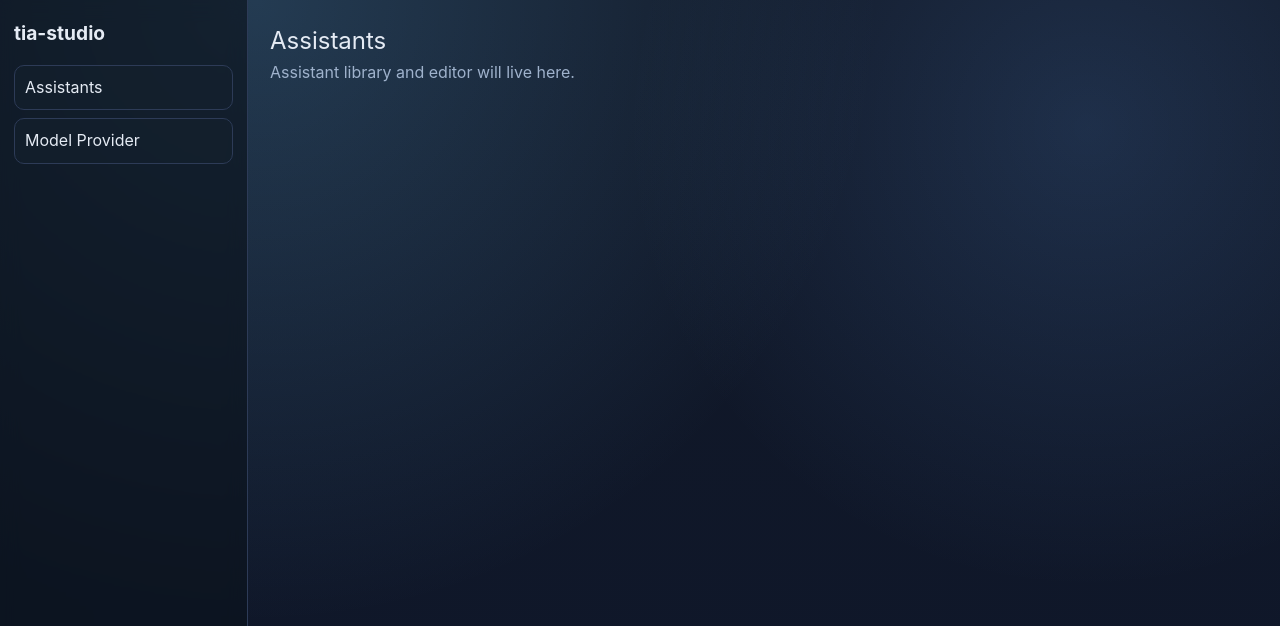
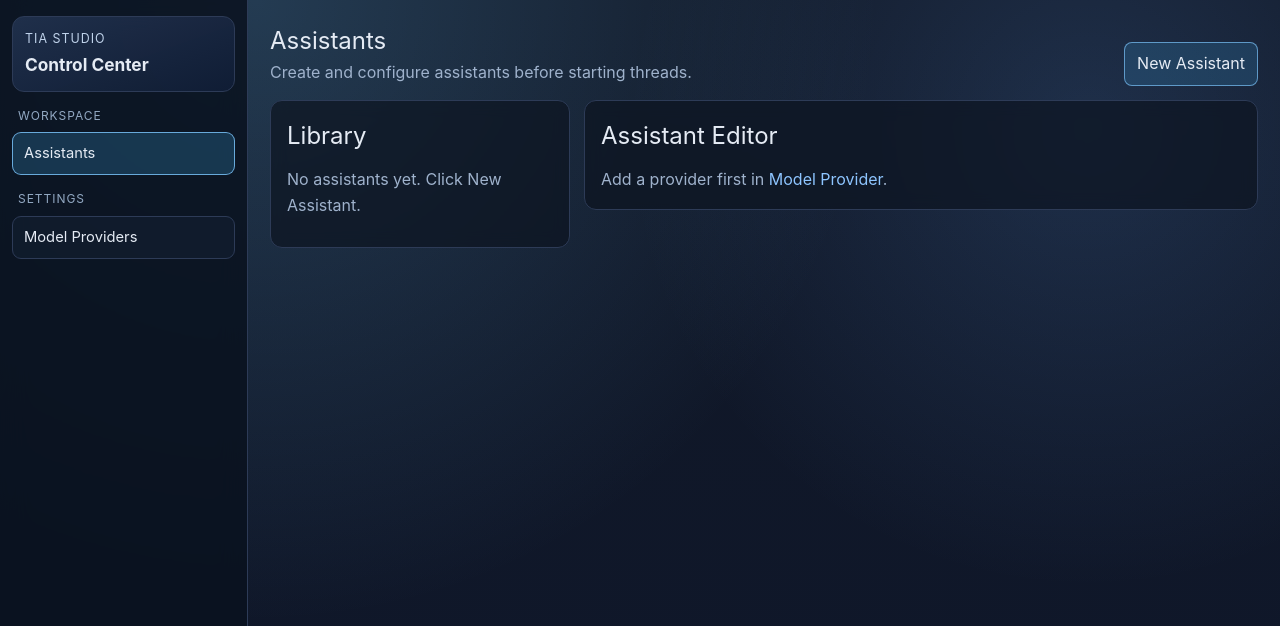
Before and after one commit to ZhuXinAI/tia-studio, a React (Vite) app in the folder src/renderer/: page /#/assistants in a window 1280 px wide. Shown: the top 626 px of the page. Built offline with nearby package versions, Linux system fonts and the light colour scheme.

Commit message:
feat: add assistants page editor and shadcn-style sidebar

```diff
--- a/src/renderer/src/app/layout/app-shell.tsx
+++ b/src/renderer/src/app/layout/app-shell.tsx
@@ -1,19 +1,43 @@
-import { Link, Outlet } from 'react-router-dom'
+import { NavLink, Outlet } from 'react-router-dom'
 
 export function AppShell(): React.JSX.Element {
   return (
     <div className="app-shell">
-      <aside className="app-shell__sidebar">
-        <h2 className="app-shell__title">tia-studio</h2>
-        <nav className="app-shell__nav">
-          <Link className="app-shell__nav-link" to="/assistants">
-            Assistants
-          </Link>
-          <Link className="app-shell__nav-link" to="/settings/providers">
-            Model Provider
-          </Link>
-        </nav>
+      <aside className="app-sidebar">
+        <header className="app-sidebar__header">
+          <p className="app-sidebar__eyebrow">Tia Studio</p>
+          <h2 className="app-sidebar__title">Control Center</h2>
+        </header>
+
+        <div className="app-sidebar__section">
+          <p className="app-sidebar__section-title">Workspace</p>
+          <nav className="app-sidebar__nav">
+            <NavLink
+              className={({ isActive }) =>
+                `app-sidebar__link ${isActive ? 'app-sidebar__link--active' : ''}`
+              }
+              to="/assistants"
+            >
+              Assistants
+            </NavLink>
+          </nav>
+        </div>
+
+        <div className="app-sidebar__section">
+          <p className="app-sidebar__section-title">Settings</p>
+          <nav className="app-sidebar__nav">
+            <NavLink
+              className={({ isActive }) =>
+                `app-sidebar__link ${isActive ? 'app-sidebar__link--active' : ''}`
+              }
+              to="/settings/providers"
+            >
+              Model Providers
+            </NavLink>
+          </nav>
+        </div>
       </aside>
+
       <main className="app-shell__content">
         <Outlet />
       </main>
--- a/src/renderer/src/assets/main.css
+++ b/src/renderer/src/assets/main.css
@@ -88,37 +88,75 @@ section p {
   min-height: 100vh;
 }
 
-.app-shell__sidebar {
+.app-sidebar {
   border-right: 1px solid var(--tia-border);
-  background: rgba(12, 20, 29, 0.64);
-  backdrop-filter: blur(10px);
-  padding: 18px 14px;
+  background: rgba(10, 18, 31, 0.85);
+  backdrop-filter: blur(14px);
+  padding: 16px 12px;
+  display: grid;
+  gap: 14px;
+  align-content: start;
 }
 
-.app-shell__title {
-  margin: 0 0 16px;
-  font-size: 1.2rem;
-  font-weight: 700;
-  color: var(--tia-text);
+.app-sidebar__header {
+  border: 1px solid var(--tia-border);
+  border-radius: 12px;
+  padding: 12px;
+  background: linear-gradient(160deg, rgba(37, 54, 84, 0.8), rgba(17, 30, 55, 0.85));
 }
 
-.app-shell__nav {
-  display: grid;
-  gap: 8px;
+.app-sidebar__eyebrow {
+  margin: 0;
+  color: #bfd2ea;
+  font-size: 0.78rem;
+  letter-spacing: 0.08em;
+  text-transform: uppercase;
 }
 
-.app-shell__nav-link {
+.app-sidebar__title {
+  margin: 2px 0 0;
+  color: var(--tia-text);
+  font-size: 1.08rem;
+  font-weight: 700;
+}
+
+.app-sidebar__section {
+  display: grid;
+  gap: 7px;
+}
+
+.app-sidebar__section-title {
+  margin: 0;
+  padding: 0 6px;
+  color: #93a9c3;
+  font-size: 0.75rem;
+  letter-spacing: 0.08em;
+  text-transform: uppercase;
+}
+
+.app-sidebar__nav {
+  display: grid;
+  gap: 6px;
+}
+
+.app-sidebar__link {
   display: block;
   border: 1px solid var(--tia-border);
-  border-radius: 10px;
-  padding: 9px 10px;
-  background: rgba(20, 32, 45, 0.56);
+  border-radius: 9px;
+  padding: 9px 11px;
+  background: rgba(20, 33, 52, 0.52);
   color: var(--tia-text);
+  font-size: 0.92rem;
 }
 
-.app-shell__nav-link:hover {
+.app-sidebar__link:hover {
   border-color: var(--tia-accent);
   color: var(--tia-accent);
+}
+
+.app-sidebar__link--active {
+  border-color: rgba(126, 201, 255, 0.8);
+  background: rgba(72, 184, 255, 0.2);
 }
 
 .app-shell__content {
@@ -252,12 +290,78 @@ section p {
   gap: 12px;
 }
 
+.assistants-page {
+  display: grid;
+  gap: 14px;
+}
+
+.assistants-page__header {
+  display: flex;
+  align-items: flex-end;
+  justify-content: space-between;
+  gap: 10px;
+}
+
+.assistants-page__header h1,
+.assistants-page__header p {
+  margin: 0;
+}
+
+.assistants-page__grid {
+  display: grid;
+  grid-template-columns: minmax(250px, 300px) minmax(420px, 1fr);
+  gap: 14px;
+  align-items: start;
+}
+
+.assistants-list {
+  display: grid;
+  gap: 12px;
+}
+
+.assistants-list h2,
+.assistants-editor h2 {
+  margin: 0;
+}
+
+.assistants-list__items {
+  display: grid;
+  gap: 8px;
+}
+
+.assistants-list__item {
+  display: grid;
+  gap: 2px;
+  text-align: left;
+  background: rgba(12, 20, 29, 0.6);
+}
+
+.assistants-list__item--active {
+  border-color: rgba(126, 201, 255, 0.66);
+  background: rgba(72, 184, 255, 0.14);
+}
+
+.assistants-list__name {
+  color: var(--tia-text);
+  font-weight: 600;
+}
+
+.assistants-list__meta {
+  color: var(--tia-text-soft);
+  font-size: 0.78rem;
+}
+
+.assistants-editor {
+  display: grid;
+  gap: 12px;
+}
+
 @media (max-width: 900px) {
   .app-shell {
     grid-template-columns: 1fr;
   }
 
-  .app-shell__sidebar {
+  .app-sidebar {
     border-right: none;
     border-bottom: 1px solid var(--tia-border);
   }
@@ -265,4 +369,8 @@ section p {
   .provider-page__grid {
     grid-template-columns: 1fr;
   }
+
+  .assistants-page__grid {
+    grid-template-columns: 1fr;
+  }
 }
--- a/src/renderer/src/features/assistants/pages/assistants-page.tsx
+++ b/src/renderer/src/features/assistants/pages/assistants-page.tsx
@@ -1,8 +1,167 @@
+import { useCallback, useEffect, useMemo, useState } from 'react'
+import { Link } from 'react-router-dom'
+import { AssistantEditor } from '../assistant-editor'
+import {
+  createAssistant,
+  listAssistants,
+  updateAssistant,
+  type AssistantRecord,
+  type SaveAssistantInput
+} from '../assistants-query'
+import { listProviders, type ProviderRecord } from '../../settings/providers/providers-query'
+
+type ToastState = {
+  kind: 'success' | 'error'
+  message: string
+}
+
+function toErrorMessage(error: unknown): string {
+  if (error instanceof Error) {
+    return error.message
+  }
+
+  return 'Unexpected request error'
+}
+
 export function AssistantsPage(): React.JSX.Element {
+  const [assistants, setAssistants] = useState<AssistantRecord[]>([])
+  const [providers, setProviders] = useState<ProviderRecord[]>([])
+  const [selectedAssistantId, setSelectedAssistantId] = useState<string | null>(null)
+  const [isCreatingAssistant, setIsCreatingAssistant] = useState(false)
+  const [isLoading, setIsLoading] = useState(true)
+  const [isSubmitting, setIsSubmitting] = useState(false)
+  const [toast, setToast] = useState<ToastState | null>(null)
+
+  const selectedAssistant = useMemo(() => {
+    if (!selectedAssistantId) {
+      return null
+    }
+
+    return assistants.find((assistant) => assistant.id === selectedAssistantId) ?? null
+  }, [assistants, selectedAssistantId])
+
+  const refreshData = useCallback(async () => {
+    setIsLoading(true)
+    try {
+      const [nextAssistants, nextProviders] = await Promise.all([listAssistants(), listProviders()])
+      setAssistants(nextAssistants)
+      setProviders(nextProviders)
+      setSelectedAssistantId((currentId) => {
+        if (currentId && nextAssistants.some((assistant) => assistant.id === currentId)) {
+          return currentId
+        }
+        return nextAssistants.at(0)?.id ?? null
+      })
+    } finally {
+      setIsLoading(false)
+    }
+  }, [])
+
+  useEffect(() => {
+    void refreshData()
+  }, [refreshData])
+
+  const handleSubmitAssistant = async (input: SaveAssistantInput) => {
+    setIsSubmitting(true)
+    setToast(null)
+    try {
+      if (isCreatingAssistant || !selectedAssistant) {
+        const createdAssistant = await createAssistant(input)
+        setAssistants((currentAssistants) => [createdAssistant, ...currentAssistants])
+        setSelectedAssistantId(createdAssistant.id)
+        setIsCreatingAssistant(false)
+        setToast({ kind: 'success', message: 'Assistant created.' })
+      } else {
+        const updatedAssistant = await updateAssistant(selectedAssistant.id, input)
+        setAssistants((currentAssistants) =>
+          currentAssistants.map((assistant) =>
+            assistant.id === updatedAssistant.id ? updatedAssistant : assistant
+          )
+        )
+        setToast({ kind: 'success', message: 'Assistant updated.' })
+      }
+    } catch (error) {
+      setToast({ kind: 'error', message: toErrorMessage(error) })
+    } finally {
+      setIsSubmitting(false)
+    }
+  }
+
   return (
-    <section>
-      <h1>Assistants</h1>
-      <p>Assistant library and editor will live here.</p>
+    <section className="assistants-page">
+      <header className="assistants-page__header">
+        <div>
+          <h1>Assistants</h1>
+          <p>Create and configure assistants before starting threads.</p>
+        </div>
+        <button
+          type="button"
+          className="ui-button ui-button--primary"
+          onClick={() => {
+            setIsCreatingAssistant(true)
+            setToast(null)
+          }}
+        >
+          New Assistant
+        </button>
+      </header>
+
+      {toast ? (
+        <p
+          role={toast.kind === 'error' ? 'alert' : 'status'}
+          className={`ui-toast ${toast.kind === 'error' ? 'ui-toast--error' : 'ui-toast--success'}`}
+        >
+          {toast.message}
+        </p>
+      ) : null}
+
+      <div className="assistants-page__grid">
+        <aside className="ui-card assistants-list">
+          <h2>Library</h2>
+          {isLoading ? <p className="ui-muted">Loading assistants...</p> : null}
+          {!isLoading && assistants.length === 0 ? (
+            <p className="ui-muted">No assistants yet. Click New Assistant.</p>
+          ) : null}
+
+          <div className="assistants-list__items">
+            {assistants.map((assistant) => {
+              const isActive = assistant.id === selectedAssistantId && !isCreatingAssistant
+              return (
+                <button
+                  key={assistant.id}
+                  type="button"
+                  className={`assistants-list__item ${isActive ? 'assistants-list__item--active' : ''}`}
+                  onClick={() => {
+                    setSelectedAssistantId(assistant.id)
+                    setIsCreatingAssistant(false)
+                    setToast(null)
+                  }}
+                >
+                  <span className="assistants-list__name">{assistant.name}</span>
+                  <span className="assistants-list__meta">{assistant.providerId}</span>
+                </button>
+              )
+            })}
+          </div>
+        </aside>
+
+        <section className="ui-card assistants-editor">
+          <h2>{isCreatingAssistant ? 'Create Assistant' : 'Assistant Editor'}</h2>
+          {providers.length === 0 ? (
+            <p className="ui-muted">
+              Add a provider first in <Link to="/settings/providers">Model Provider</Link>.
+            </p>
+          ) : (
+            <AssistantEditor
+              key={isCreatingAssistant ? 'new-assistant' : selectedAssistant?.id ?? 'empty-assistant'}
+              providers={providers}
+              initialValue={isCreatingAssistant ? null : selectedAssistant}
+              isSubmitting={isSubmitting}
+              onSubmit={handleSubmitAssistant}
+            />
+          )}
+        </section>
+      </div>
     </section>
   )
 }
```
Also changed, not shown: 1 other file (tests, documents, lock files or other folders).
